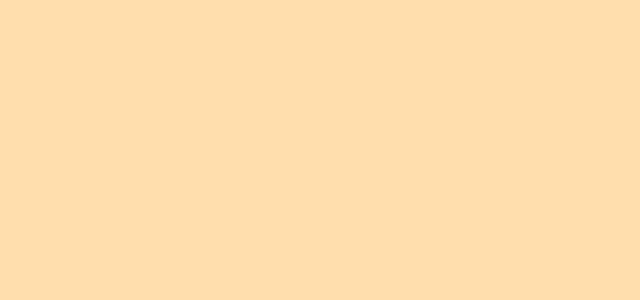
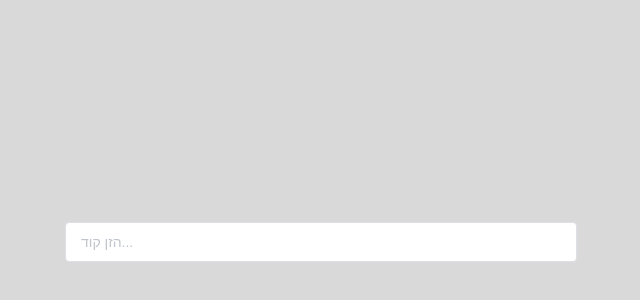
Before and after one commit to shilo123/storOfSaba, a Vue app: page /avtaha in a window 1280 px wide. Shown: the part 98-398 px from the top of the page, without its empty margins (319-959 px from the left). Built offline with nearby package versions, Linux system fonts and the light colour scheme.

Commit message:
popopppp

```diff
--- a/src/router/index.js
+++ b/src/router/index.js
@@ -4,6 +4,7 @@ import HomeView from "../views/HomeView.vue";
 import tashlum from "@/views/productsTashlumView.vue";
 import bakara from "@/views/dafBakara.vue";
 import pratim from "@/views/PirteyHazmana.vue";
+import logco from "@/views/logco.vue";
 Vue.use(VueRouter);
 
 const routes = [
@@ -27,6 +28,11 @@ const routes = [
     name: "pratim",
     component: pratim,
   },
+  {
+    path: "/avtaha",
+    name: "avtaha",
+    component: logco,
+  },
 ];
 
 const router = new VueRouter({
--- a/src/views/HomeView.vue
+++ b/src/views/HomeView.vue
@@ -7,9 +7,9 @@
     element-loading-spinner="el-icon-loading"
     element-loading-background="rgba(0, 0, 0, 0.8)"
   >
-    <div style="position: absolute" v-if="false">
-      <router-link to="/Daf-bakara-of-saba-moshe"
-        ><el-button type="primary">click</el-button></router-link
+    <div style="position: absolute" v-if="true">
+      <router-link to="/avtaha"
+        ><el-button type="primary">ניהול</el-button></router-link
       >
     </div>
     <div v-show="shows.showPerut" class="ta" ref="table">
--- a/src/views/dafBakara.vue
+++ b/src/views/dafBakara.vue
@@ -50,9 +50,6 @@
           {{ serchDate(scope.row) }}
         </template>
       </el-table-column>
-      <!-- / -->
-      <!-- <el-table-column label="שם" prop="ishi.Inputshem"></el-table-column> -->
-      <!-- <el-table-column label="שם" prop="ishi.Inputshem"></el-table-column> -->
     </el-table>
 
     <div v-if="shows.showComp">
--- /dev/null
+++ b/src/views/logco.vue
@@ -0,0 +1,37 @@
+<template>
+  <div class="c">
+    <el-input v-model="tvtaha" placeholder="הזן קוד..."></el-input>
+  </div>
+</template>
+<script>
+export default {
+  name: "StorOfSabaLogco",
+
+  data() {
+    return {
+      tvtaha: "",
+    };
+  },
+  watch: {
+    tvtaha(val) {
+      if (val === "12345") {
+        this.$router.push({ path: "/Daf-bakara-of-saba-moshe" });
+      }
+    },
+  },
+  mounted() {
+    document.body.style.background = "rgba(35, 33, 33, 0.17)";
+  },
+
+  methods: {},
+};
+</script>
+<style scoped>
+.c {
+  position: absolute;
+  left: 30%;
+  top: 40%;
+  width: 40%;
+  height: 100px;
+}
+</style>
```
